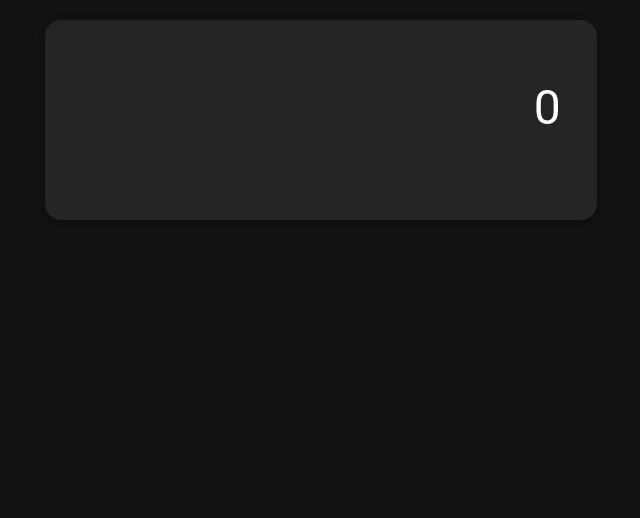
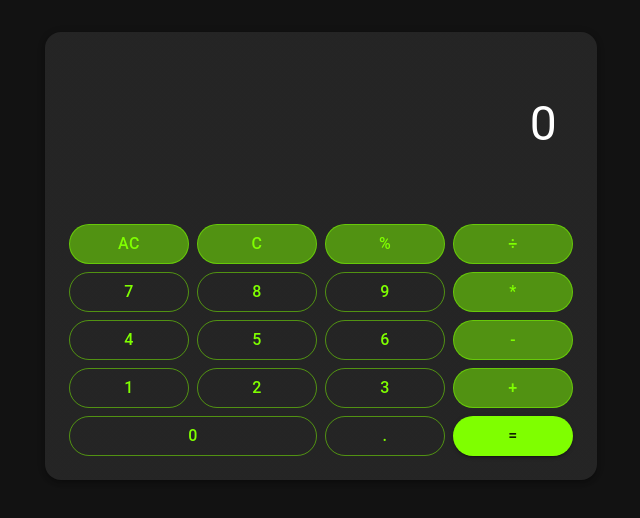
Before and after one commit to Molezinif/calculator, a React (Create React App) app: page / in a window 1280 px wide. Shown: the top 518 px of the page, without its empty margins (319-959 px from the left). Built offline with nearby package versions, Linux system fonts and the light colour scheme.

Commit message:
calcualtor logic and buttons build with MUI

```diff
--- a/src/App.css
+++ /dev/null
@@ -1,3 +0,0 @@
-.Calculator{
-    text-align: center;
-  }
--- a/src/App.tsx
+++ b/src/App.tsx
@@ -1,28 +1,169 @@
-import React, { useState } from 'react';
-import Button from "./components/Button";
-import CalculatorBase from "./components/Calculator/calculatorBase";
-import CalculatorOutput from "./components/Calculator/calculatorOutput";
-import {Paper, Container, styled, Grid} from "@mui/material";
-type Operator =  '+' | '-' | "*" | "/";
+import React, { useState } from 'react'
+import CalculatorBase from './components/Calculator/calculatorBase'
+import CalculatorOutput from './components/Calculator/calculatorOutput'
+import { Container, Grid, Button} from '@mui/material'
+import { ButtonDigitGrid } from './components/Button/ButtonDigitGrid'
+import { ButtonOperatorGrid } from './components/Button/ButtonOperatorGrid'
 
 
+function App() {
+	const [previousValue, setPreviousValue] = useState('')
+	const [currentValue, setCurrentValue] = useState('0')
+	const [operation, setOperation] = useState('')
+	const [overwrite, setOverwrite] = useState(true)
 
-const Calculator = () =>{
-  const [displayValue, setDisplayValue] = useState('0');
-}
+	const equals = () => {
+    const val = calculate()
+    setCurrentValue(`${val}`)
+    setPreviousValue("")
+    setOperation("")
+    setOverwrite(true)
+  }
 
-function App() {
-  return (
+  const calculate = () => {
+    if (!previousValue || !operation) return currentValue
+
+    const curr = parseFloat(currentValue)
+    const prev = parseFloat(previousValue)
+
+    console.log("curr", curr)
+    console.log("prev", prev)
+    let result
+    switch (operation) {
+      case "÷":
+        result = prev / curr
+        break
+      case "*":
+        result = prev * curr
+        break
+      case "-":
+        result = prev - curr
+        break
+      case "+":
+        result = prev + curr
+        break
+    }
+    console.log("resultado", result)
+    return result
+  }
+
+  const clear = () => {
+    setPreviousValue("")
+    setOperation("")
+    setCurrentValue("0")
+    setOverwrite(true)
+  }
+
+  const del = () => {
+    setCurrentValue("0")
+    setOverwrite(true)
+  }
+
+  const percent = () => {
+    const curr = parseFloat(currentValue)
+    setCurrentValue((curr / 100).toString())
+  }
+
+  const selectOperation = (x: string) => {
+    if (previousValue) {
+      const val = calculate()
+      setCurrentValue(`${val}`)
+      setPreviousValue(`${val}`)
+    } else {
+      setPreviousValue(currentValue)
+    }
+    setOperation(x)
+    setOverwrite(true)
+  }
+
+  const setValue = (value: string) => {
+    if (currentValue[0] === "0" && value === "0") return
+    if (currentValue.includes(".") && value === ".") return
+
+    if (overwrite && value !== ".") {
+      setCurrentValue(value)
+    } else {
+      setCurrentValue(`${currentValue}${value}`)
+    }
+    setOverwrite(false)
+  }
+
+	return (
     <Container maxWidth="sm">
       <CalculatorBase elevation={3}>
         <Grid container spacing={1}>
-          <Grid item xs = {12}>
-            <CalculatorOutput>0</CalculatorOutput>
+          <Grid item xs={12}>
+            <CalculatorOutput data-testid="output">
+              {currentValue}
+            </CalculatorOutput>
+          </Grid>
+          <Grid item container columnSpacing={1}>
+            <ButtonOperatorGrid
+              operation={"AC"}
+              selectOperation={clear}
+              selectedOperation={operation}
+            />
+            <ButtonOperatorGrid
+              operation={"C"}
+              selectOperation={del}
+              selectedOperation={operation}
+            />
+            <ButtonOperatorGrid
+              operation={"%"}
+              selectOperation={percent}
+              selectedOperation={operation}
+            />
+            <ButtonOperatorGrid
+              operation={"÷"}
+              selectOperation={selectOperation}
+              selectedOperation={operation}
+            />
+          </Grid>
+          <Grid item container columnSpacing={1}>
+            <ButtonDigitGrid value={"7"} enterValue={setValue} />
+            <ButtonDigitGrid value={"8"} enterValue={setValue} />
+            <ButtonDigitGrid value={"9"} enterValue={setValue} />
+            <ButtonOperatorGrid
+              operation={"*"}
+              selectOperation={selectOperation}
+              selectedOperation={operation}
+            />
+          </Grid>
+          <Grid item container columnSpacing={1}>
+            <ButtonDigitGrid value={"4"} enterValue={setValue} />
+            <ButtonDigitGrid value={"5"} enterValue={setValue} />
+            <ButtonDigitGrid value={"6"} enterValue={setValue} />
+            <ButtonOperatorGrid
+              operation={"-"}
+              selectOperation={selectOperation}
+              selectedOperation={operation}
+            />
+          </Grid>
+          <Grid item container columnSpacing={1}>
+            <ButtonDigitGrid value={"1"} enterValue={setValue} />
+            <ButtonDigitGrid value={"2"} enterValue={setValue} />
+            <ButtonDigitGrid value={"3"} enterValue={setValue} />
+
+            <ButtonOperatorGrid
+              operation={"+"}
+              selectOperation={selectOperation}
+              selectedOperation={operation}
+            />
+          </Grid>
+          <Grid item container columnSpacing={1}>
+            <ButtonDigitGrid xs={6} value={"0"} enterValue={setValue} />
+            <ButtonDigitGrid value={"."} enterValue={setValue} />
+
+            <Grid item xs={3}>
+              <Button fullWidth variant="contained" onClick={equals}>
+                =
+              </Button>
+            </Grid>
           </Grid>
         </Grid>
       </CalculatorBase>
     </Container>
-  );
+  )
 }
 
-export default App;
+export default App
--- /dev/null
+++ b/src/components/Button/ButtonDigitGrid.tsx
@@ -0,0 +1,18 @@
+import { Button, Grid } from '@mui/material'
+import React, { useCallback, useMemo } from 'react'
+
+interface ButtonDigitProps {
+    value: string;
+    enterValue: (value:string) => void;
+    xs?: number;
+  }
+export const ButtonDigitGrid = ({value, enterValue, xs = 3}:ButtonDigitProps)=>{
+	//const exemplo = useCallback(()=>{}, [])
+	//const exemplo1 = useMemo(()=>{}, [])
+
+	return (
+		<Grid item xs={xs}>
+			<Button fullWidth variant ="outlined" onClick={()=>enterValue(value)}>{value}</Button>
+		</Grid>
+	)
+}
--- /dev/null
+++ b/src/components/Button/ButtonOperatorGrid.tsx
@@ -0,0 +1,26 @@
+import { Button as MuiButton, Grid } from '@mui/material'
+import React from 'react'
+import styled from 'styled-components'
+
+interface ButtonOperatorProps {
+	selectedOperation: string;
+	operation: string;
+	selectOperation: (value: string) => void;
+}
+
+const Button = styled(MuiButton)<{ selected: boolean }>((props) => ({ borderColor: props.selected ? '#fff' : 'rgba(127,255,0, 0.5)', }))
+
+export const ButtonOperatorGrid = ({ selectedOperation, operation, selectOperation }: ButtonOperatorProps) => {
+	return (
+		<Grid item xs={3}>
+			<Button fullWidth
+				variant="outlined"
+				sx={{ backgroundColor: 'rgba(127,255,0, 0.5)' }}
+				onClick={() => selectOperation(operation)}
+				selected={selectedOperation === operation}
+			>
+				{operation}
+			</Button>
+		</Grid>
+	)
+}
--- a/src/components/Calculator/calculatorBase.tsx
+++ b/src/components/Calculator/calculatorBase.tsx
@@ -2,8 +2,8 @@ import React from "react";
 import {Paper, styled} from "@mui/material";
 
   const CalculatorBase = styled(Paper)(({ theme }) => ({
-    padding: theme.spacing(2.5),
-    marginTop: theme.spacing(2.5),
+    padding: theme.spacing(3),
+    marginTop: theme.spacing(4),
     borderRadius: 16,
   }));
 
--- a/src/components/Calculator/calculatorOutput.tsx
+++ b/src/components/Calculator/calculatorOutput.tsx
@@ -7,10 +7,10 @@ const CalculatorOutput = styled('div')(({ theme }) => ({
     textAlign: 'right',
     height: '3em',
     fontSize: '3em',
-    overflow: 'visible',
+    overflow: 'hidden',
     padding: theme.spacing(2),
     marginTop: theme.spacing(2),
-    borderRadius: 16,
+
   }));
 
   export default CalculatorOutput;
--- a/src/components/Theme/theme.tsx
+++ b/src/components/Theme/theme.tsx
@@ -1,12 +1,27 @@
-import { createTheme } from "@mui/material";
-import CssBaseline from '@mui/material/CssBaseline';
-import react from "react";
+import { createTheme, Typography } from '@mui/material'
+import CssBaseline from '@mui/material/CssBaseline'
+import react from 'react'
 
 const theme = createTheme({
-    palette: {
-        mode: 'dark',
-        primary: {main: "#fff149"},
-    },
-});
+	palette: {
+		mode: 'dark',
+		primary: {main: '#7FFF00'},
 
-export default theme;
+	},
+	components: {
+		MuiButton: {
+			styleOverrides: {
+				root: {
+					borderRadius: 25,
+				}
+			}
+		}
+	},
+	typography:{
+		button: {
+			fontSize: '1rem',
+		}
+	},
+})
+
+export default theme
```
Also changed, not shown: package.json (+2 -6 lines), src/components/Button/index.tsx (deleted, +0 -12 lines), src/index.css (deleted, +0 -13 lines), src/index.tsx (+15 -15 lines), 2 other files (tests, documents, lock files or other folders).
